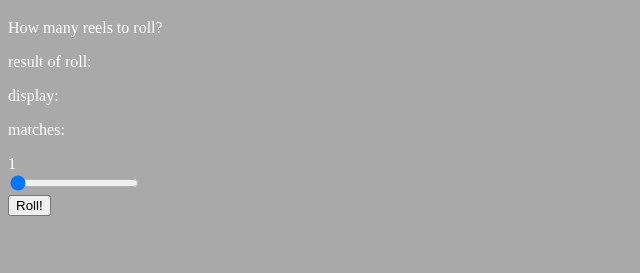
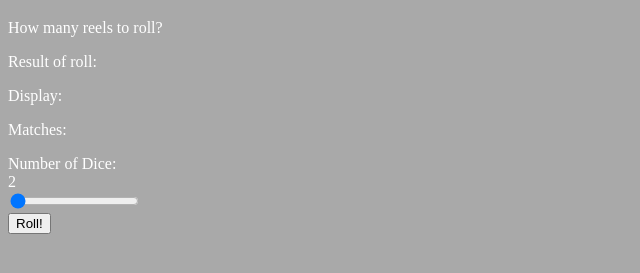
Before and after one commit to QCLectic/OutgunnedJackpot, a plain HTML site: page index.html in a window 1280 px wide. Shown: the part 61-334 px from the top of the page, without its empty margins (0-640 px from the left). Drawn offline with Linux system fonts and the light colour scheme.

Commit message:
updated text

```diff
--- a/index.html
+++ b/index.html
@@ -14,16 +14,17 @@
     <div class="reelbox">
         <!-- display box with number of reels
         2nd smaller row displaying grouped matches by number of matches -->
-        <p>result of roll:</p>
+        <p>Result of roll:</p>
         <div id="rollResult"></div>
-        <p>display:</p>
+        <p>Display:</p>
         <div id="rollDisplay" class="reels"></div>
-        <p>matches:</p>
+        <p>Matches:</p>
         <div id="rollMatch"></div>
     </div>
+    Number of Dice:
     <div class="slideContainer">
         <div id="range_output"><p></p></div>
-        <input type="range" min="1" max="9" value="1" class="slider" id="myRange">
+        <input type="range" min="2" max="9" value="1" class="slider" id="myRange">
         <!-- display range number here -->
       </div>
     <button id="rollDiceButton">Roll!</button>
```
